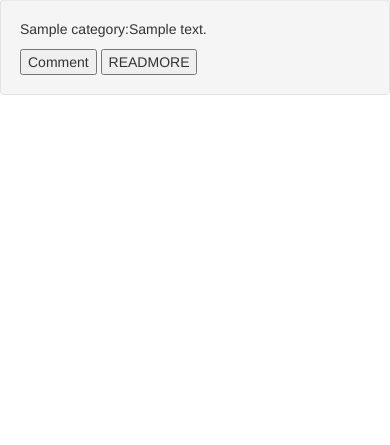
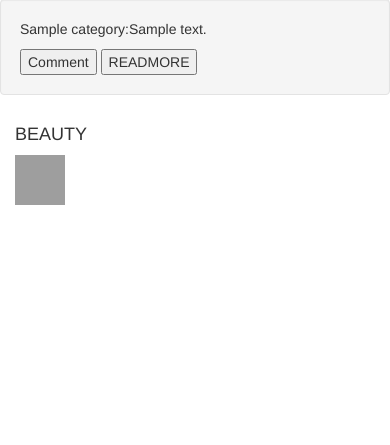
Before and after one commit to HannahChege/Personal-Blog, a Flask app: template app/templates/index.html in a window 390 px wide; the page is wider, and only the part inside the window is pictured. Shown: the part 349-794 px from the top of that part. Run offline with Flask 2, Linux system fonts and the light colour scheme; the template is opened without the code that fills it: most values are stand-ins (such as "Sample title", 1, 10 or a date in 2020); data that the repository does not hold is empty; parts of the project's set-up code (start-up, migrations or seed data) failed here and were passed over; some libraries are stand-ins or nearby versions; grey boxes are pictures that could not be loaded.

Commit message:
Adde the classes

```diff
--- a/app/models.py
+++ b/app/models.py
@@ -55,8 +55,3 @@ class Comment(db.Model):
 
     def __repr__(self):
         return f'Comment :content {self.content}'
-class Photo(db.Model):
-    __tablename__='photos'
-    id = db.Column(db.Integer,primary_key=True)
-    photo_data = db.Column(db.String(255))
-    blog_id = db.Column(db.Integer, db.ForeignKey('blogs.id'))
--- a/app/templates/beauty.html
+++ b/app/templates/beauty.html
@@ -1,4 +1,4 @@
-{% extends 'base.html' %}
+<!-- {% extends 'base.html' %}
 {% import 'bootstrap/wtf.html' as wtf %}
 {%block content%}
 <div class="jumbotron">
@@ -6,4 +6,6 @@
 </div>
 
 
-{% endblock%}
+{% endblock%} -->
+di
+<p></p>
--- a/app/templates/index.html
+++ b/app/templates/index.html
@@ -16,6 +16,16 @@
 
         {%endfor%}
         </div>
+        <div  class="container">
+            <div class="wells">
+            <div class="row">
+                <div class="col-md-4">
+                    <h4>BEAUTY</h4>
+                    <img src="http://cdn3-www.thefashionspot.com/assets/uploads/2018/09/best-detanglers-for-natural-hair-p-309x415.jpg"height="50" width="50">
+                </div>
+            </div>
+        </div>
+        </div>
 
 
 
```
